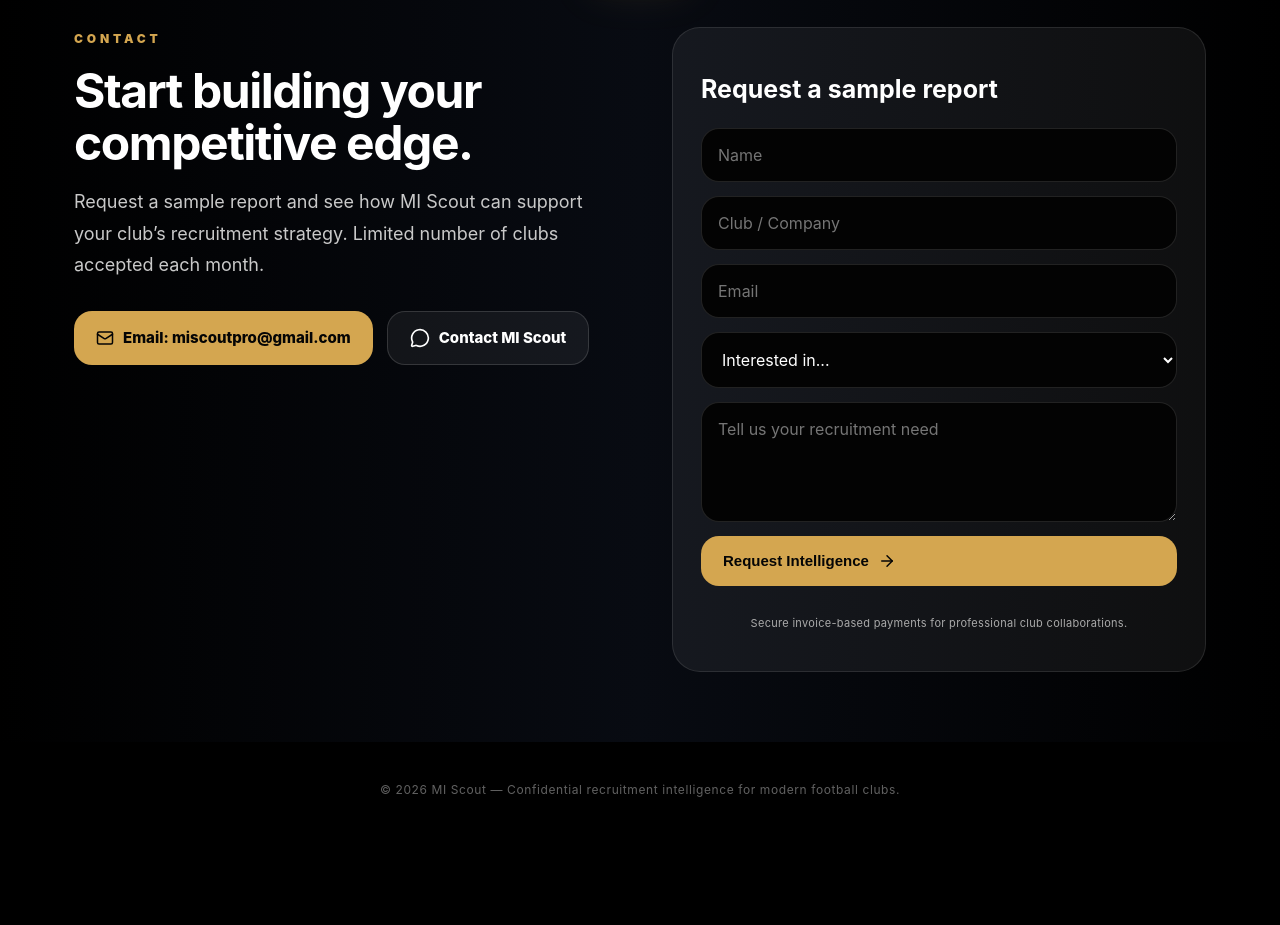
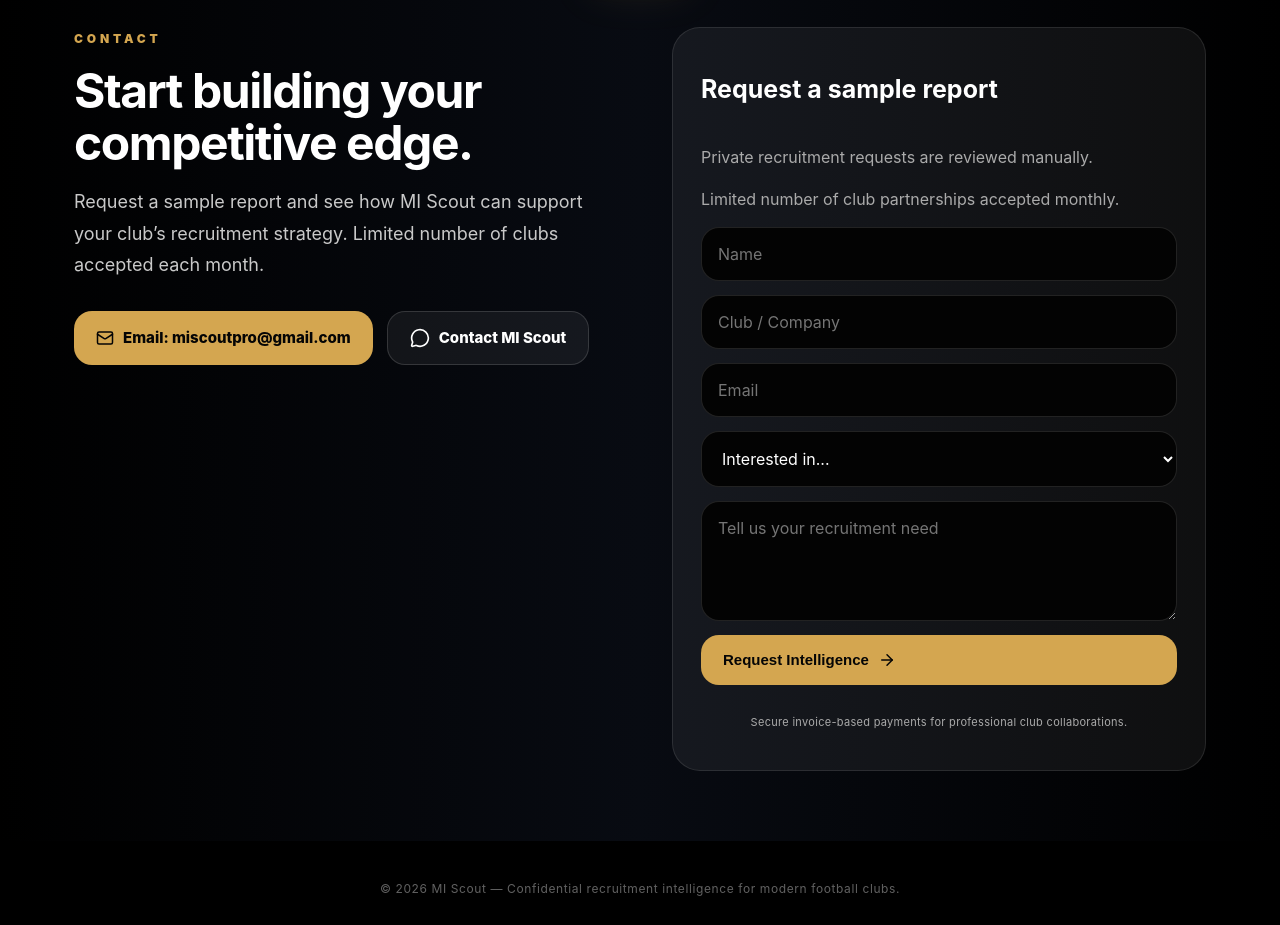
Before and after one commit to miscoutpro/mi-scout-site, a React (Vite) app: page / in a window 1280 px wide. Shown: the part 9020-9945 px from the top of the page. Before the commit the page ends 9877 px from the top, so only its background shows below. Built offline with nearby package versions, Linux system fonts and the light colour scheme.

Commit message:
Update main.jsx

```diff
--- a/src/main.jsx
+++ b/src/main.jsx
@@ -552,6 +552,15 @@
               className="form"
               onSubmit={() => trackEvent("lead_form_submit")}
             >
+              <div className="contact-note">
+  <p>
+    Private recruitment requests are reviewed manually.
+  </p>
+
+  <span>
+    Limited number of club partnerships accepted monthly.
+  </span>
+</div>
               <input name="name" placeholder="Name" required />
               <input name="club" placeholder="Club / Company" />
               <input name="email" type="email" placeholder="Email" required />
```
